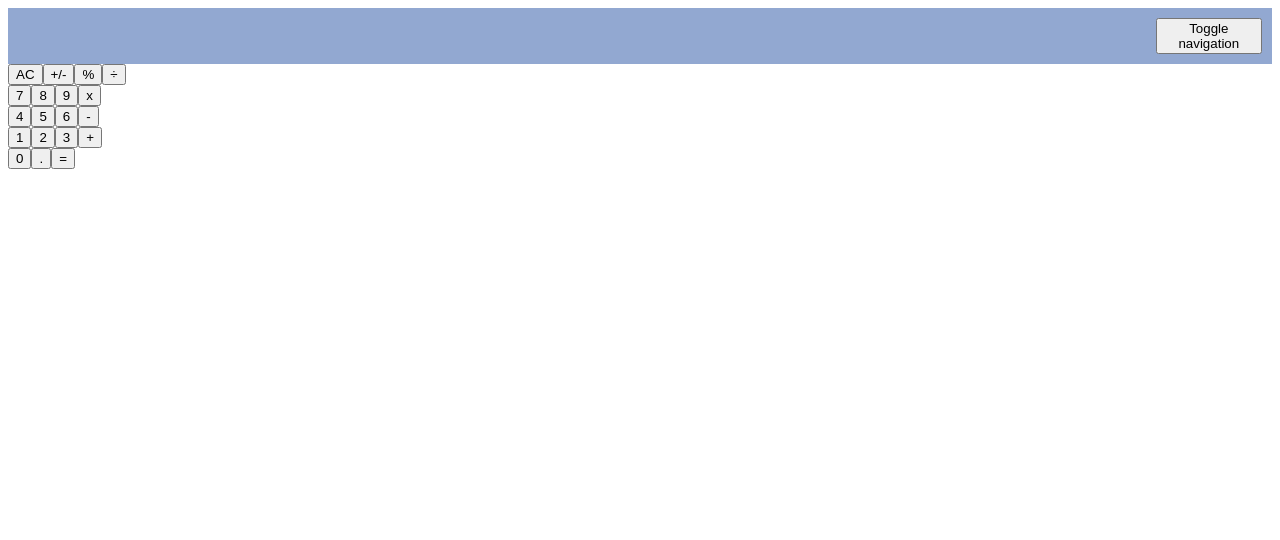
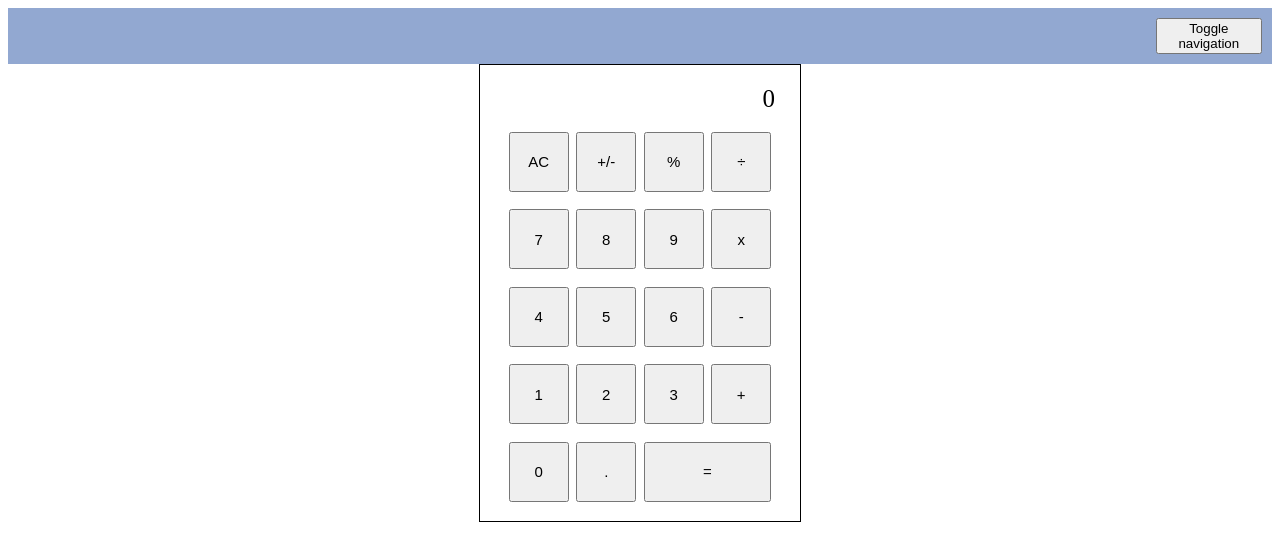
Before and after one commit to zhoujun0920/react-app, a React app: page /calculator in a window 1280 px wide. Shown: the top 540 px of the page. Built offline with nearby package versions, Linux system fonts and the light colour scheme.

Commit message:
fixed calculator layout

```diff
--- a/src/client/app/components/CalculatorComponent.jsx
+++ b/src/client/app/components/CalculatorComponent.jsx
@@ -1,51 +1,70 @@
 import React from 'react';
 
 import NumberKeyComponent from './NumberKeyComponent.jsx';
+import ResultComponent from './ResultComponent.jsx';
+import CalculatorComponentStyle from './calculatorComponent.css';
 
 class CalculatorComponent extends React.Component {
   constructor(props) {
     super(props);
   }
 
+  handleNumberInput(i) {
+
+  }
+
   renderKeyComponent(i) {
     return (
-      <NumberKeyComponent charactor={i}></NumberKeyComponent>
+      <NumberKeyComponent charactor={i} isEqual={false}></NumberKeyComponent>
+    );
+  }
+
+  renderEqualComponent(i) {
+    return (
+      <NumberKeyComponent charactor={i} isEqual={true}></NumberKeyComponent>
     );
   }
 
   renderNumberPanel() {
     return (
-      <div>
-        <div>
+      <div className={CalculatorComponentStyle.box}>
+        {this.renderResultPanel()}
+        <div className={CalculatorComponentStyle.row}>
           {this.renderKeyComponent('AC')}
           {this.renderKeyComponent('+/-')}
           {this.renderKeyComponent('%')}
           {this.renderKeyComponent('÷')}
         </div>
-        <div>
+        <div className={CalculatorComponentStyle.row}>
           {this.renderKeyComponent(7)}
           {this.renderKeyComponent(8)}
           {this.renderKeyComponent(9)}
           {this.renderKeyComponent('x')}
         </div>
-        <div>
+        <div className={CalculatorComponentStyle.row}>
           {this.renderKeyComponent(4)}
           {this.renderKeyComponent(5)}
           {this.renderKeyComponent(6)}
           {this.renderKeyComponent('-')}
         </div>
-        <div>
+        <div className={CalculatorComponentStyle.row}>
           {this.renderKeyComponent(1)}
           {this.renderKeyComponent(2)}
           {this.renderKeyComponent(3)}
           {this.renderKeyComponent('+')}
         </div>
-        <div>
+        <div className={CalculatorComponentStyle.row}>
           {this.renderKeyComponent(0)}
           {this.renderKeyComponent('.')}
-          {this.renderKeyComponent('=')}
+          {this.renderEqualComponent('=')}
         </div>
       </div>
+    );
+  }
+
+  renderResultPanel() {
+    return (
+      <ResultComponent />
     );
   }
 
--- a/src/client/app/components/NumberKeyComponent.jsx
+++ b/src/client/app/components/NumberKeyComponent.jsx
@@ -1,16 +1,20 @@
 import React from 'react';
+
+import NumberKeyComponentStyle from './numberKeyComponent.css';
 
 class NumberKeyComponent extends React.Component {
   constructor(props) {
     super(props);
     this.state = {
-      charactor: this.props.charactor
+      charactor: this.props.charactor,
+      isEqual: false
     }
   }
 
   render() {
+    const buttonStyle = this.props.isEqual ? NumberKeyComponentStyle.equalButton : NumberKeyComponentStyle.normalButton
     return (
-      <button>
+      <button className={buttonStyle}>
         {this.props.charactor}
       </button>
     );
--- /dev/null
+++ b/src/client/app/components/ResultComponent.jsx
@@ -0,0 +1,22 @@
+import React from 'react';
+
+import ResultComponentStyle from './resultComponent.css'
+
+class ResultComponent extends React.Component {
+  constructor(props) {
+    super(props);
+    this.state = {
+      result: 0
+    }
+  }
+
+  render() {
+    return (
+      <div>
+        <p className={ResultComponentStyle.resultBox}>{this.state.result}</p>
+      </div>
+    );
+  }
+}
+
+export default ResultComponent
--- /dev/null
+++ b/src/client/app/components/calculatorComponent.css
@@ -0,0 +1,12 @@
+.row {
+  padding:5px;
+  width: 90%;
+  margin:auto;
+}
+
+.box {
+  margin: auto;
+  width: 300px;
+  border: 1px solid black;
+  padding: 10px;
+}
--- /dev/null
+++ b/src/client/app/components/numberKeyComponent.css
@@ -0,0 +1,15 @@
+.normalButton {
+  padding: 2px;
+  margin: 3.75px;
+  height:60px;
+  width:60px;
+  font-size: 15px;
+}
+
+.equalButton {
+  padding: 2px;
+  margin: 3.75px;
+  height:60px;
+  width:127.5px;
+  font-size: 15px;
+}
--- /dev/null
+++ b/src/client/app/components/resultComponent.css
@@ -0,0 +1,7 @@
+.resultBox {
+  margin: auto;
+  width: 90%;
+  text-align: right;
+  padding: 10px;
+  font-size: 25px;
+}
```
Also changed, not shown: src/client/app/components/oldComponents/AwesomeComponent.jsx (renamed from src/client/app/components/AwesomeComponent.jsx), src/client/app/components/oldComponents/CardComponent.jsx (renamed from src/client/app/components/CardComponent.jsx), src/client/app/components/oldComponents/CheckListComponent.jsx (renamed from src/client/app/components/CheckListComponent.jsx), src/client/app/components/oldComponents/checkListComponent.css (renamed from src/client/app/components/checkListComponent.css), src/client/app/stores/CalculatorStore.jsx (added).
